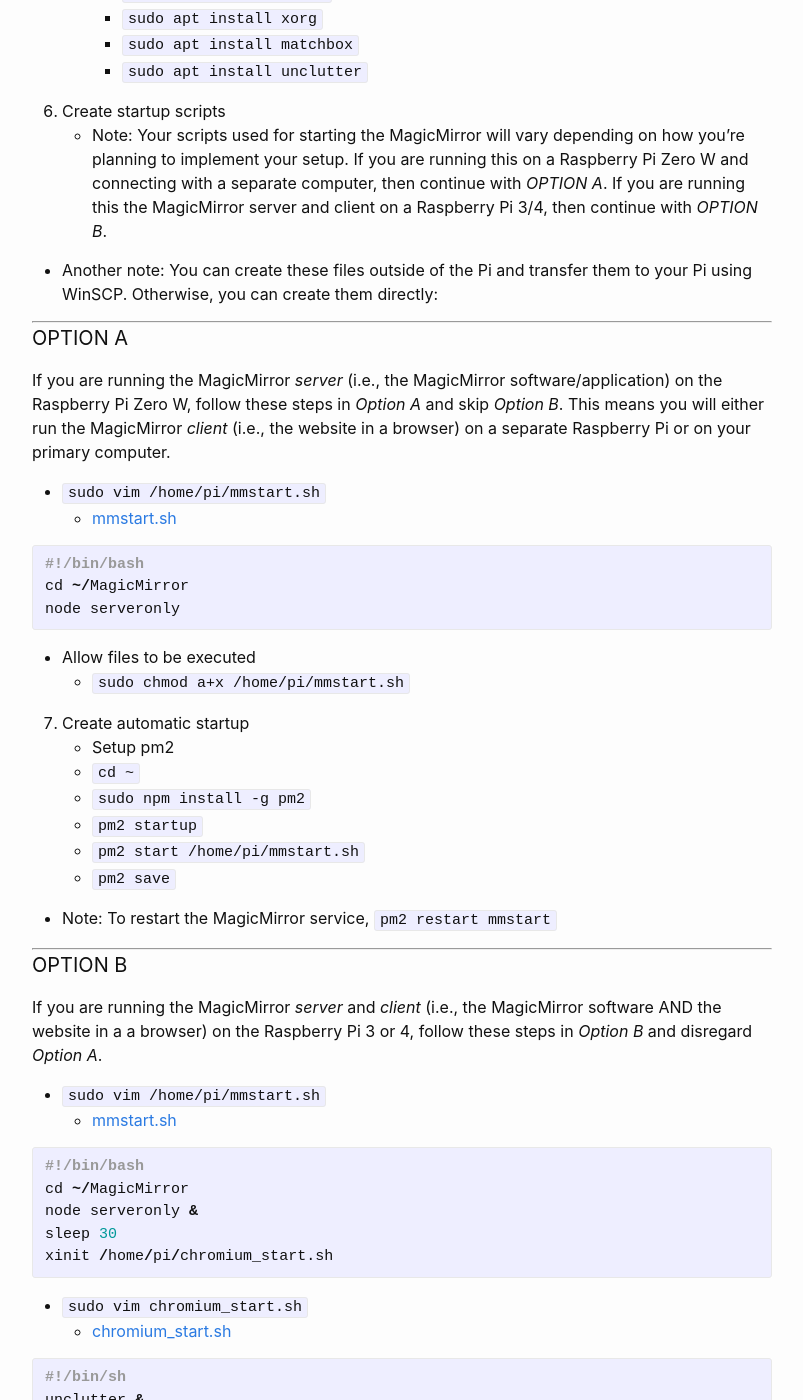
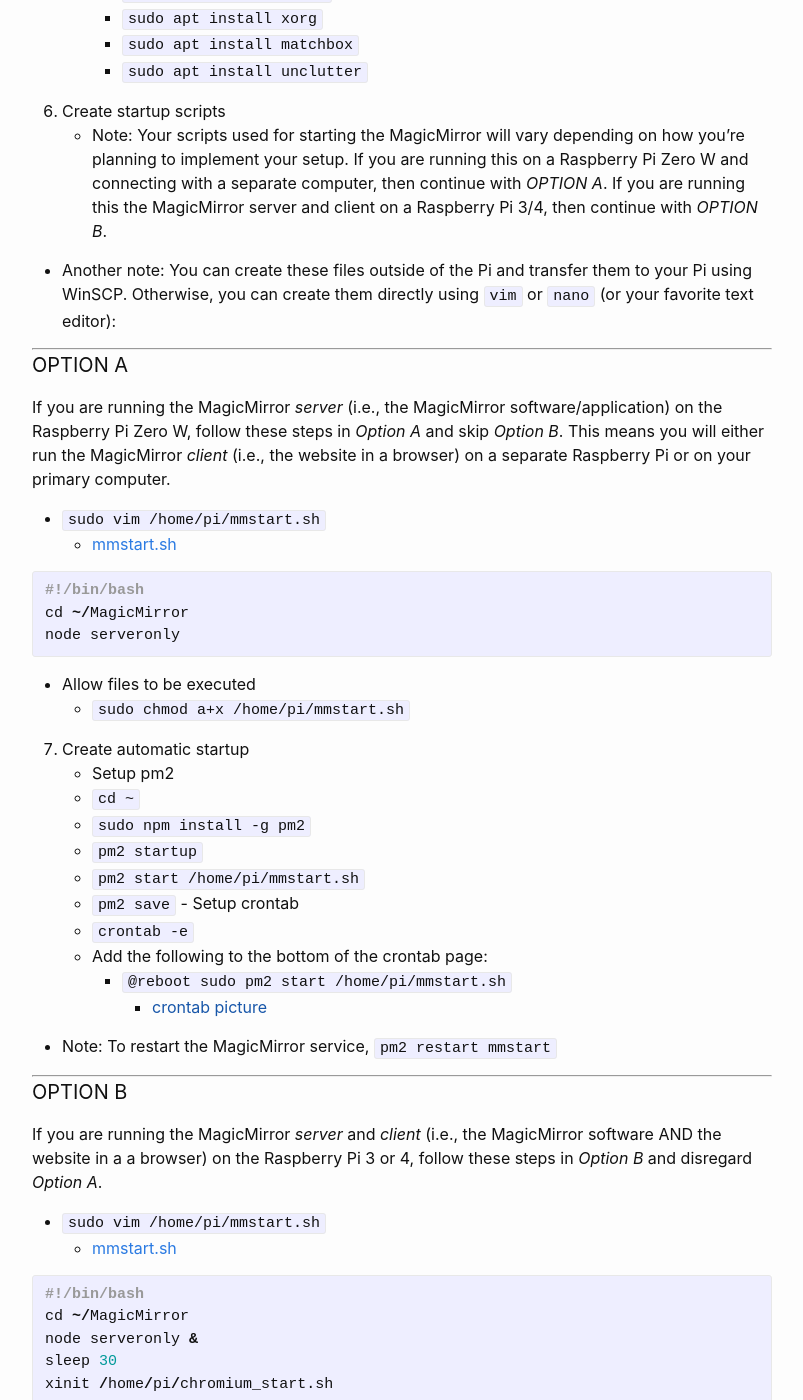
Before and after one commit to codingwatermelon/codingwatermelon.github.io, a Jekyll site: the page built from _posts/2020-09-09-how-to-make-a-magic-mirror.md, in a window 1280 px wide and 1400 px high, scrolled down 3268 px. Shown: the whole window, without its empty margins (238-1041 px from the left). Built offline with Jekyll 4.4.1, drawn with Linux system fonts in a browser that asks for light colours; some of the changed text lies outside the part shown.

Commit message:
Update 2020-09-09-how-to-make-a-magic-mirror.md

```diff
--- a/_posts/2020-09-09-how-to-make-a-magic-mirror.md
+++ b/_posts/2020-09-09-how-to-make-a-magic-mirror.md
@@ -112,7 +112,7 @@ Another note: This guide is heavily borrowed from [this guide](http://emmanuelco
 6. Create startup scripts
   - Note: Your scripts used for starting the MagicMirror will vary depending on how you're planning to implement your setup. If you are running this on a Raspberry Pi Zero W and connecting with a separate computer, then continue with *OPTION A*. If you are running this the MagicMirror server and client on a Raspberry Pi 3/4, then continue with *OPTION B*.
 
-  - Another note: You can create these files outside of the Pi and transfer them to your Pi using WinSCP. Otherwise, you can create them directly:
+  - Another note: You can create these files outside of the Pi and transfer them to your Pi using WinSCP. Otherwise, you can create them directly using `vim` or `nano` (or your favorite text editor):
 
 ---
 #### OPTION A
@@ -132,14 +132,18 @@ node serveronly
 {:start="7"}
 7. Create automatic startup
   - Setup pm2
-      - `cd ~`
-      - `sudo npm install -g pm2`
-      - `pm2 startup`
-      - `pm2 start /home/pi/mmstart.sh`
-      - `pm2 save`
+    - `cd ~`
+    - `sudo npm install -g pm2`
+    - `pm2 startup`
+    - `pm2 start /home/pi/mmstart.sh`
+    - `pm2 save`
+  - Setup crontab
+    - `crontab -e`
+    - Add the following to the bottom of the crontab page:
+      - `@reboot sudo pm2 start /home/pi/mmstart.sh`
+        - [crontab picture]()
 
-  - Note: To restart the MagicMirror service,
-      `pm2 restart mmstart`
+  - Note: To restart the MagicMirror service, `pm2 restart mmstart`
 
 ---
 #### OPTION B
@@ -180,20 +184,18 @@ chromium-browser --incognito --kiosk http://localhost:8080/
     - `pm2 startup`
     - `pm2 start /home/pi/mmstart.sh`
     - `pm2 save`
-
   - Setup crontab
     - `crontab -e`
     - Add the following to the bottom of the crontab page:
       - `@reboot sudo pm2 start /home/pi/mmstart.sh`
         - [crontab picture]()
 
-  - To restart the MagicMirror service,
-      `pm2 restart mmstart`
+  - To restart the MagicMirror service, `pm2 restart mmstart`
 
 ---
 
 {:start="8"}
-8. (Optional) Create motion detection script on separate Raspberry Pi
+8. (*Optional*) Create motion detection script on separate Raspberry Pi
 - If you are using a Raspberry Pi 3/4 (with a motion detector), create the following script (*not* on the Raspberry Pi Zero W):
 - Note: See Caroline Dunn's [DIY Smart Home Motion Sensor with Raspberry Pi and IFTTT video](https://www.youtube.com/watch?v=72UjPhD9whM) for more info on how to set up the motion detector and how this script was created.
 - `sudo vim /home/pi/motiondetectscreensaver.py`
```
